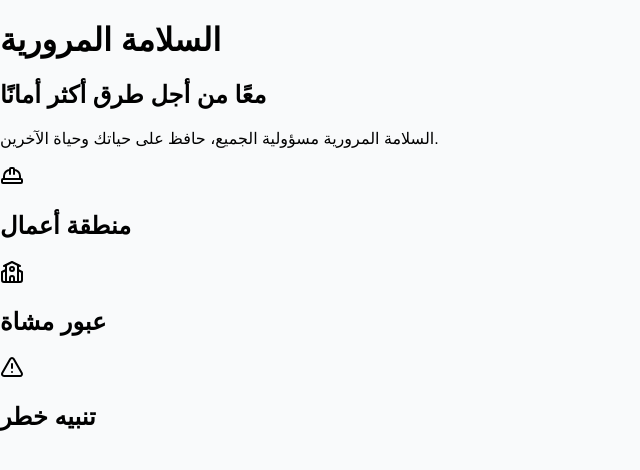
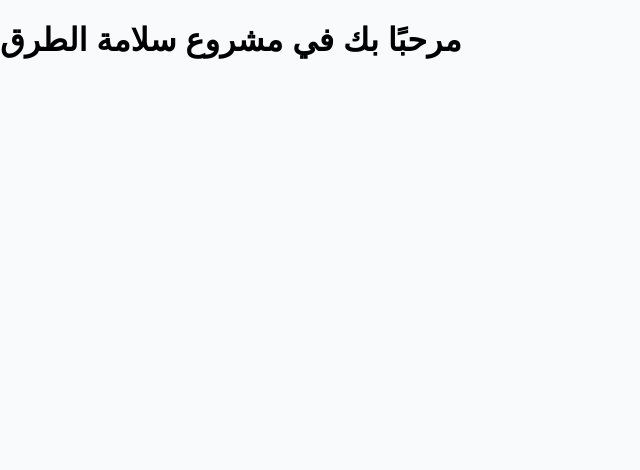
Before and after one commit to ahmedmo145/0, a React (Vite) app: page / in a window 1280 px wide. Shown: the top 470 px of the page, without its empty margins (0-640 px from the left). Built offline with nearby package versions, Linux system fonts and the light colour scheme.

Commit message:
Update App.jsx

```diff
--- a/src/App.jsx
+++ b/src/App.jsx
@@ -1,13 +1,9 @@
-import { Header } from "./components/Header";
-import { TrafficSafetyHome } from "./pages/TrafficSafetyHome";
-
-export default function App() {
+function App() {
   return (
-    <div className="min-h-screen bg-white">
-      <Header />
-      <main className="p-6">
-        <TrafficSafetyHome />
-      </main>
+    <div>
+      <h1>مرحبًا بك في مشروع سلامة الطرق</h1>
     </div>
   );
 }
+
+export default App;
```
